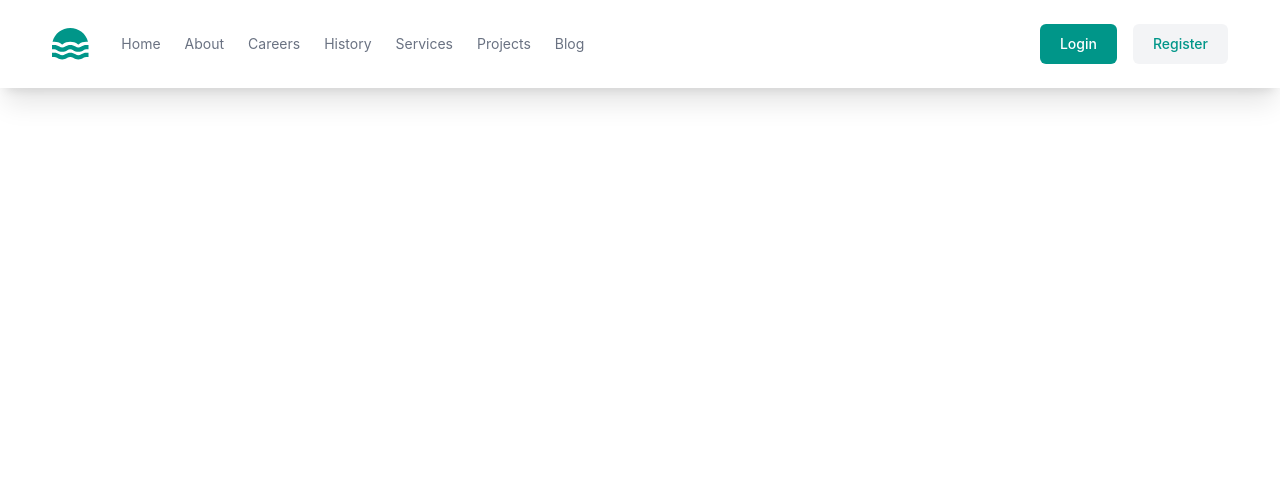
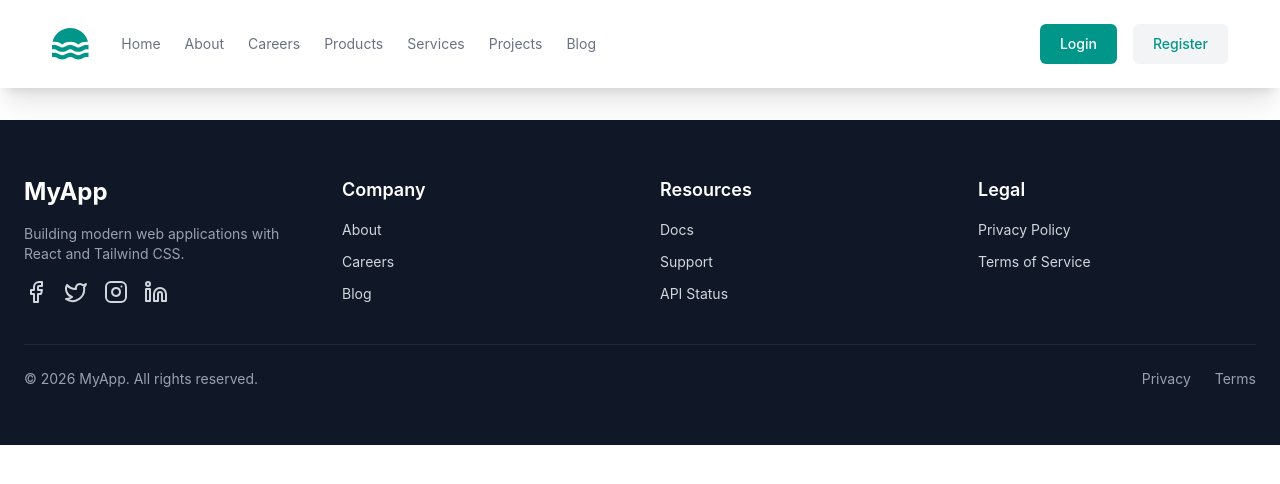
Before and after one commit to EngMahmoudAhmed/E-commerce, a React (Vite) app: page / in a window 1280 px wide. Shown: the top 484 px of the page. Built offline with nearby package versions, Linux system fonts and the light colour scheme.

Commit message:
feat: update project structure with new Products and Footer components, add product display functionality, and remove fake product data

```diff
--- a/package.json
+++ b/package.json
@@ -12,9 +12,11 @@
   "dependencies": {
     "@supabase/supabase-js": "^2.90.1",
     "@tailwindcss/vite": "^4.1.18",
+    "lucide-react": "^0.562.0",
     "react": "^19.2.0",
     "react-dom": "^19.2.0",
     "react-hook-form": "^7.71.1",
+    "react-loading-skeleton": "^3.5.0",
     "react-router-dom": "^7.12.0"
   },
   "devDependencies": {
--- a/src/app/router.jsx
+++ b/src/app/router.jsx
@@ -3,7 +3,7 @@ import MainLayout from "../component/layouts/MainLayout.jsx";
 import Login from "../features/auth/Login";
 import Register from "../features/auth/Register.jsx";
 import Home from "../component/layouts/Home.jsx";
-
+import Products from "../data/fakeProducts.jsx";
 // import Home from "./pages/Home";
 
 export const router = createBrowserRouter([
@@ -14,6 +14,8 @@ export const router = createBrowserRouter([
       { path: "login", element: <Login /> },
       { path: "register", element: <Register /> },
       { path: "/home", element: <Home /> },
+      { path: "/products", element: <Products /> },
+
     ],
   },
 ]);
--- /dev/null
+++ b/src/component/layouts/Footer.jsx
@@ -0,0 +1,97 @@
+import { Facebook, Twitter, Instagram, Linkedin } from "lucide-react";
+export default function Footer() {
+  const links = {
+    Company: ["About", "Careers", "Blog"],
+    Resources: ["Docs", "Support", "API Status"],
+    Legal: ["Privacy Policy", "Terms of Service"],
+  };
+
+  return (
+    <footer className="bg-gray-900 text-gray-300">
+      <div className="max-w-7xl mx-auto px-6 py-14">
+        {/* Top */}
+        <div className="grid grid-cols-1 md:grid-cols-4 gap-10">
+          {/* Brand */}
+          <div>
+            <h2 className="text-2xl font-bold text-white">MyApp</h2>
+            <p className="mt-4 text-sm text-gray-400">
+              Building modern web applications with React and Tailwind CSS.
+            </p>
+            <div className="social-icons flex gap-4 mt-4">
+              <a
+                href="https://facebook.com"
+                target="_blank"
+                rel="noopener noreferrer"
+                className="cursor-pointer"
+              >
+                <Facebook size={24} />
+              </a>
+              <a
+                href="https://twitter.com"
+                target="_blank"
+                rel="noopener noreferrer"
+                className="cursor-pointer"
+              >
+                <Twitter size={24} />
+              </a>
+              <a
+                href="https://instagram.com"
+                target="_blank"
+                rel="noopener noreferrer"
+                className="cursor-pointer"
+              >
+                <Instagram size={24} />
+              </a>
+              <a
+                href="https://linkedin.com"
+                target="_blank"
+                rel="noopener noreferrer"
+                className="cursor-pointer"
+              >
+                <Linkedin size={24} />
+              </a>
+            </div>
+          </div>
+
+          {/* Dynamic Links */}
+          {Object.entries(links).map(([title, items]) => (
+            <FooterColumn key={title} title={title} items={items} />
+          ))}
+        </div>
+
+        {/* Bottom */}
+        <div className="mt-10 border-t border-gray-800 pt-6 flex flex-col md:flex-row justify-between text-sm text-gray-400">
+          <p>© {new Date().getFullYear()} MyApp. All rights reserved.</p>
+
+          <div className="flex gap-6 mt-4 md:mt-0">
+            <span className="hover:text-white cursor-pointer">Privacy</span>
+            <span className="hover:text-white cursor-pointer">Terms</span>
+          </div>
+        </div>
+      </div>
+    </footer>
+  );
+}
+
+function FooterColumn({ title, items }) {
+  return (
+    <div>
+      <h3 className="text-lg font-semibold text-white">{title}</h3>
+      <ul className="mt-4 space-y-3 text-sm">
+        {items.map((item) => (
+          <li key={item} className="hover:text-white cursor-pointer transition">
+            {item}
+          </li>
+        ))}
+      </ul>
+    </div>
+  );
+}
+
+function IconWrapper({ children }) {
+  return (
+    <div className="p-2 rounded-full bg-gray-800 hover:bg-gray-700 text-white cursor-pointer transition">
+      {children}
+    </div>
+  );
+}
--- a/src/component/layouts/MainLayout.jsx
+++ b/src/component/layouts/MainLayout.jsx
@@ -1,5 +1,6 @@
 import { Outlet } from "react-router-dom";
 import Navbar from "./Navbar";
+import Footer from "./Footer";
 
 const MainLayout = () => {
   return (
@@ -8,6 +9,7 @@ const MainLayout = () => {
       <main className="p-4">
         <Outlet />
       </main>
+      <Footer />
     </>
   );
 };
--- a/src/component/layouts/Navbar.jsx
+++ b/src/component/layouts/Navbar.jsx
@@ -26,7 +26,7 @@ const Navbar = () => {
                 "Home",
                 "About",
                 "Careers",
-                "History",
+                "Products",
                 "Services",
                 "Projects",
                 "Blog",
--- /dev/null
+++ b/src/data/CategoryButton.jsx
@@ -0,0 +1,18 @@
+function CategoryButton({ label, active, onClick }) {
+  return (
+    <button
+      onClick={onClick}
+      className={`px-5 py-2 rounded-full text-sm font-medium capitalize transition
+        ${
+          active
+            ? "bg-gray-900 text-white"
+            : "bg-gray-100 text-gray-700 hover:bg-gray-300"
+        }
+      `}
+    >
+      {label}
+    </button>
+  );
+}
+
+export default CategoryButton;
--- a/src/data/fakeProducts.js
+++ /dev/null
@@ -1,25 +0,0 @@
-const fakeProducts = [
-  {
-    id: 1,
-    name: "Product 1",
-    price: 19.99,
-    description: "This is a great product.",
-    image: "https://via.placeholder.com/150",
-  },
-  {
-    id: 2,
-    name: "Product 2",
-    price: 29.99,
-    description: "This is another great product.",
-    image: "https://via.placeholder.com/150",
-  },
-  {
-    id: 3,
-    name: "Product 3",
-    price: 39.99,
-    description: "Yet another amazing product.",
-    image: "https://via.placeholder.com/150",
-  },
-];
-
-export default fakeProducts;
--- /dev/null
+++ b/src/data/fakeProducts.jsx
@@ -0,0 +1,76 @@
+import { useEffect, useState } from "react";
+import ProductCard from "../pages/ProductCard";
+import CategoryButton from "./CategoryButton";
+import ProductSkeleton from "../pages/ProductSkeleton";
+
+
+function Products() {
+  const [products, setProducts] = useState([]);
+  const [selectedCategory, setSelectedCategory] = useState("all");
+  const [loading, setLoading] = useState(true);
+
+  // ONE useEffect (correct)
+  useEffect(() => {
+    fetch("https://dummyjson.com/products")
+      .then((res) => res.json())
+      .then((data) => {
+        setProducts(data.products);
+        console.log(data.products);
+
+        setLoading(false);
+      })
+      .catch(() => setLoading(false));
+  }, []);
+
+  // Filter logic
+  const filteredProducts =
+    selectedCategory === "all"
+      ? products
+      : products.filter((product) => product.category === selectedCategory);
+
+  // if (loading) {
+  //   return (
+  //     <div className="min-h-screen flex items-center justify-center">
+  //       <p className="text-lg font-medium">Loading products...</p>
+  //     </div>
+  //   );
+  // }
+
+  return (
+    <div className="max-w-7xl mx-auto px-6 py-16">
+      {/* Header */}
+      <div className="flex flex-col md:flex-col md:items-center md:justify-between gap-4 mb-10">
+        <h1 className="text-4xl font-bold m-auto mb-10 p-buttom border-b-blue-700">
+          Our Products
+        </h1>
+
+        {/* Category Search */}
+        <div className="flex flex-wrap gap-3 mb-10">
+          {["all", "beauty", "fragrances", "furniture", "groceries"].map(
+            (category) => (
+              <CategoryButton
+                key={category}
+                label={category}
+                active={selectedCategory === category}
+                onClick={() => setSelectedCategory(category)}
+              />
+            )
+          )}
+        </div>
+      </div>
+
+      {/* Products Grid */}
+      <div className="grid grid-cols-1 sm:grid-cols-2 md:grid-cols-3 lg:grid-cols-4 gap-8">
+         {loading
+          ? Array.from({ length: 8 }).map((_, i) => (
+            <ProductSkeleton key={i} />
+          )) :
+          filteredProducts.map(product=>
+          <ProductCard key={product.id} product={product} />
+        )}
+      </div>
+    </div>
+  );
+}
+
+export default Products;
--- /dev/null
+++ b/src/pages/ProductCard.jsx
@@ -0,0 +1,40 @@
+function ProductCard({ product }) {
+  return (
+    <div className="bg-white rounded-2xl shadow hover:shadow-lg transition overflow-hidden">
+      <img
+        src={product.thumbnail}
+        alt={product.title}
+        className="h-48 w-full object-cover"
+      />
+
+      <div className="p-4">
+        <span className="text-xs text-blue-600 font-medium uppercase">
+          {product.category}
+        </span>
+
+        <h2 className="font-semibold text-lg mt-1 truncate">
+          {product.title}
+        </h2>
+
+        <p className="text-sm text-gray-500 mt-2 line-clamp-2">
+          {product.description}
+        </p>
+
+        <div className="flex justify-between items-center mt-4">
+          <span className="font-bold text-gray-900">
+            ${product.price}
+          </span>
+          <span className="text-sm text-gray-400">
+            ⭐ {product.rating}
+          </span>
+        </div>
+        <button
+            onClick={() => addToCart(product)}
+            className="px-4 py-2 cursor-pointer bg-gray-900 text-white rounded-lg text-sm hover:bg-gray-800 transition"
+          ></button>
+      </div>
+    </div>
+  );
+}
+
+export default ProductCard
--- /dev/null
+++ b/src/pages/ProductSkeleton.jsx
@@ -0,0 +1,21 @@
+function ProductSkeleton() {
+  return (
+    <div className="bg-white rounded-2xl shadow overflow-hidden animate-pulse">
+      <div className="h-48 bg-gray-200" />
+
+      <div className="p-4 space-y-3">
+        <div className="h-3 w-1/3 bg-gray-200 rounded" />
+        <div className="h-4 w-3/4 bg-gray-200 rounded" />
+        <div className="h-3 w-full bg-gray-200 rounded" />
+        <div className="h-3 w-5/6 bg-gray-200 rounded" />
+
+        <div className="flex justify-between items-center mt-4">
+          <div className="h-4 w-16 bg-gray-200 rounded" />
+          <div className="h-8 w-24 bg-gray-200 rounded-lg" />
+        </div>
+      </div>
+    </div>
+  );
+}
+
+export default ProductSkeleton
```
Also changed, not shown: 1 other file (tests, documents, lock files or other folders).
